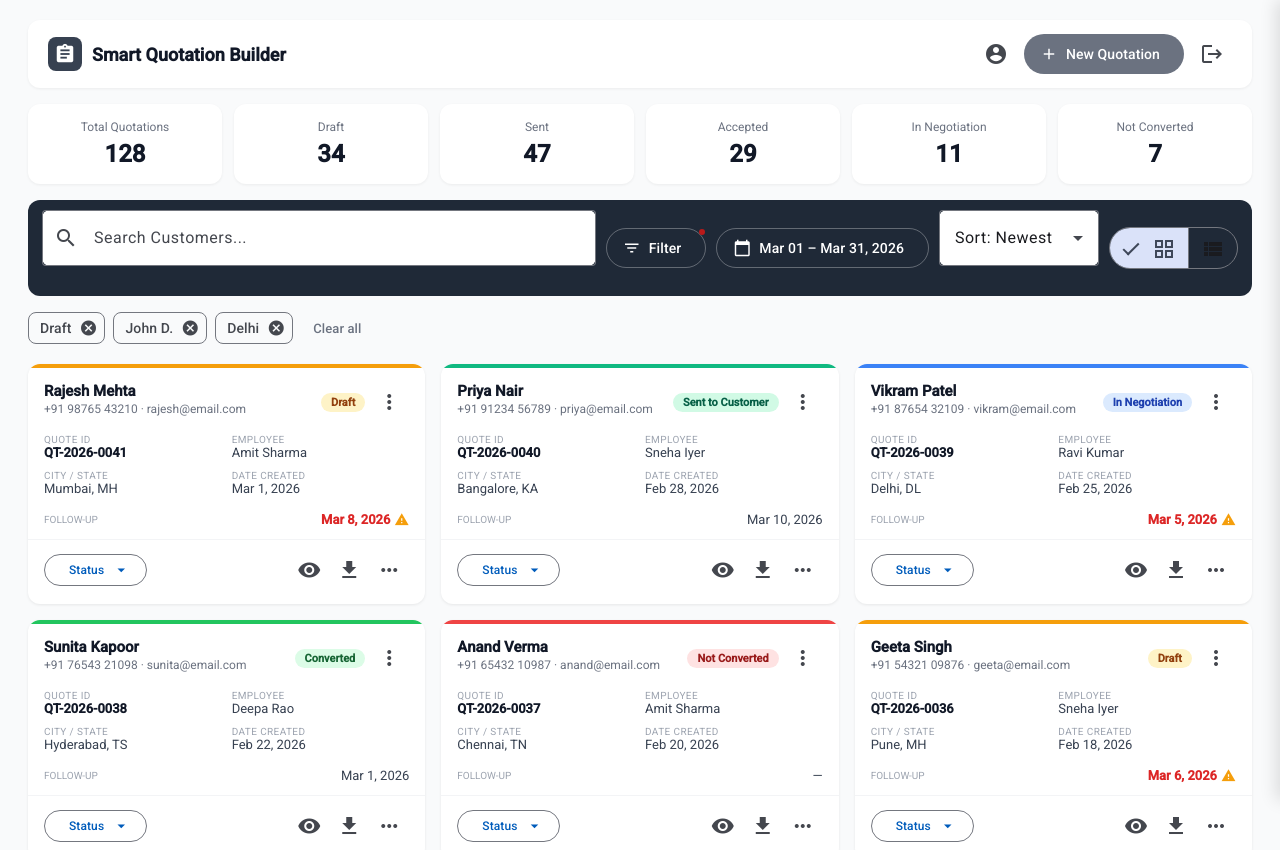
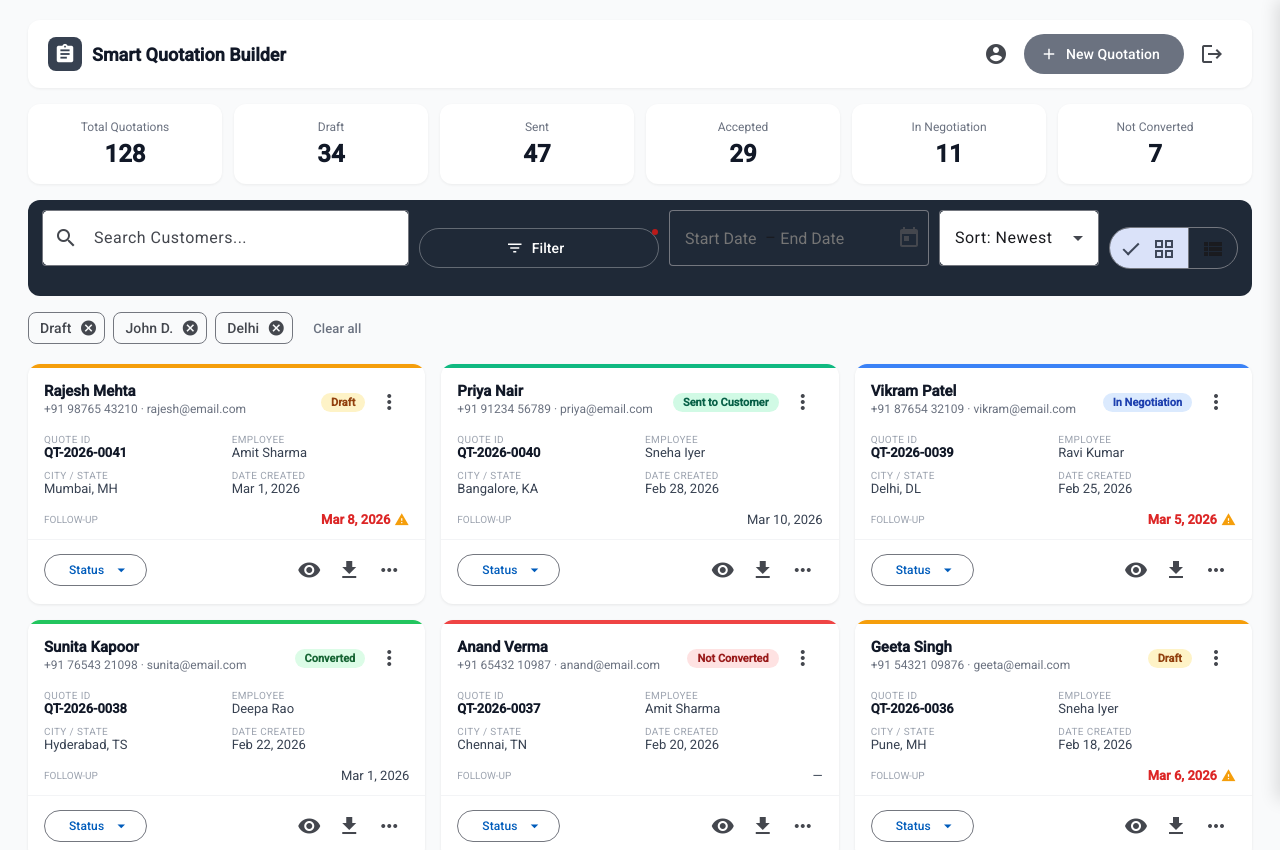
Before and after one commit to rabiyabushra/SmartQuote, an Angular app in the folder frontend-angular/: page /dashboard in a window 1280 px wide. Shown: the top 850 px of the page. Built offline with nearby package versions, Linux system fonts and the light colour scheme.

Commit message:
date range edit

```diff
--- a/frontend-angular/src/app/features/dashboard/dashboard/dashboard.component.html
+++ b/frontend-angular/src/app/features/dashboard/dashboard/dashboard.component.html
@@ -69,10 +69,32 @@
       Filter
     </button>
 
-    <button mat-stroked-button class="date-range-btn">
-      <mat-icon>calendar_today</mat-icon>
-      Mar 01 – Mar 31, 2026
-    </button>
+    <mat-form-field appearance="outline" class="date-range-field">
+
+      <mat-date-range-input
+        [formGroup]="dateRange"
+        [rangePicker]="picker">
+
+        <input
+          matStartDate
+          formControlName="start"
+          placeholder="Start Date">
+
+        <input
+          matEndDate
+          formControlName="end"
+          placeholder="End Date">
+
+      </mat-date-range-input>
+
+      <mat-datepicker-toggle
+        matIconSuffix
+        [for]="picker">
+      </mat-datepicker-toggle>
+
+      <mat-date-range-picker #picker></mat-date-range-picker>
+
+    </mat-form-field>
 
     <mat-form-field appearance="outline" class="sort-field">
       <mat-select value="newest">
--- a/frontend-angular/src/app/features/dashboard/dashboard/dashboard.component.scss
+++ b/frontend-angular/src/app/features/dashboard/dashboard/dashboard.component.scss
@@ -105,6 +105,7 @@
     color: #fff;
     border-color: rgba(255, 255, 255, 0.3);
     white-space: nowrap;
+    width: 240px;
   }
 
   .sort-field {
--- a/frontend-angular/src/app/features/dashboard/dashboard/dashboard.component.ts
+++ b/frontend-angular/src/app/features/dashboard/dashboard/dashboard.component.ts
@@ -17,7 +17,8 @@ import { MatPaginatorModule, PageEvent } from '@angular/material/paginator';
 
 import { DashboardStats, QuotationStatus, QuotationSummary } from '../../../core/models/quotation.model';
 import { QuotationSearchFilterComponent } from '../../quotation/quotation-search-filter/quotation-search-filter.component';
-
+import { MatDatepickerModule } from '@angular/material/datepicker';
+import { MatNativeDateModule } from '@angular/material/core';
 
 @Component({
   selector: 'app-dashboard',
@@ -37,7 +38,9 @@ import { QuotationSearchFilterComponent } from '../../quotation/quotation-search
     MatTooltipModule,
     MatBadgeModule,
     MatPaginatorModule,
-    QuotationSearchFilterComponent
+    QuotationSearchFilterComponent,
+    MatDatepickerModule,
+    MatNativeDateModule
   ],
   templateUrl: './dashboard.component.html',
   styleUrl: './dashboard.component.scss'
@@ -52,6 +55,10 @@ export class DashboardComponent {
   totalCount = signal(128);
   showFilterDrawer = signal(false);
   searchControl = this.fb.control('');
+  dateRange = this.fb.group({
+    start: [null],
+    end: [null]
+  });
 
   activeFilters = signal<{ label: string; key: string }[]>([
     { label: 'Draft', key: 'status:Draft' },
```
